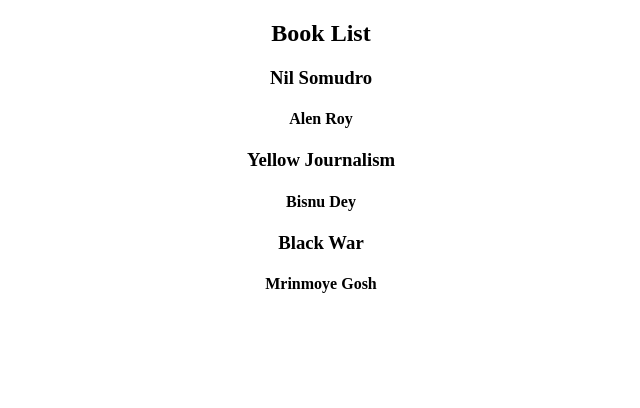
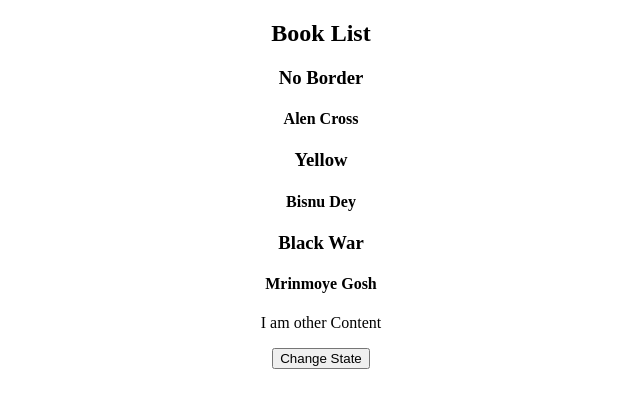
Before and after one commit to kmsaddam/react-components, a React (Create React App) app: page / in a window 1280 px wide. Shown: the top 408 px of the page, without its empty margins (319-959 px from the left). Built offline with nearby package versions, Linux system fonts and the light colour scheme.

Commit message:
Change State

```diff
--- a/src/App.js
+++ b/src/App.js
@@ -4,19 +4,53 @@ import "./App.css";
 import Book from "./components/Book";
 
 class App extends Component {
+  state = {
+    books: [
+      { bookName: "No Border", writter: "Alen Cross" },
+      { bookName: "Yellow", writter: "Bisnu Dey" },
+      { bookName: "Black War", writter: "Mrinmoye Gosh" },
+    ],
+    otherContent: "I am other Content",
+  };
+
+  changeBookState = () => {
+    // console.log("Clicked Me!");
+    this.setState({
+      books: [
+        { bookName: "Last Border", writter: "Cosmoy Bill" },
+        { bookName: "Sharlok Homes", writter: "Arobindu Gosh" },
+        { bookName: "Raj Prashad", writter: "Omol Kanti" },
+      ],
+    });
+  };
+
   render() {
     return (
       <div className="App">
         <h2>Book List</h2>
 
-        <Book bookName="Nil Somudro" writter="Alen Roy" />
-        <Book bookName="Yellow Journalism" writter="Bisnu Dey" />
-        <Book bookName="Black War" writter="Mrinmoye Gosh" />
+        <Book
+          bookName={this.state.books[0].bookName}
+          writter={this.state.books[0].writter}
+        />
+        <Book
+          bookName={this.state.books[1].bookName}
+          writter={this.state.books[1].writter}
+        />
+        <Book
+          bookName={this.state.books[2].bookName}
+          writter={this.state.books[2].writter}
+        />
+
+        <p>{this.state.otherContent}</p>
+
         {/* <Person name="A" age="25">
           Basic info
         </Person>
         <Person name="B" age="28" />
         <Person name="C" age="35" /> */}
+
+        <button onClick={this.changeBookState}>Change State</button>
       </div>
     );
   }
```
